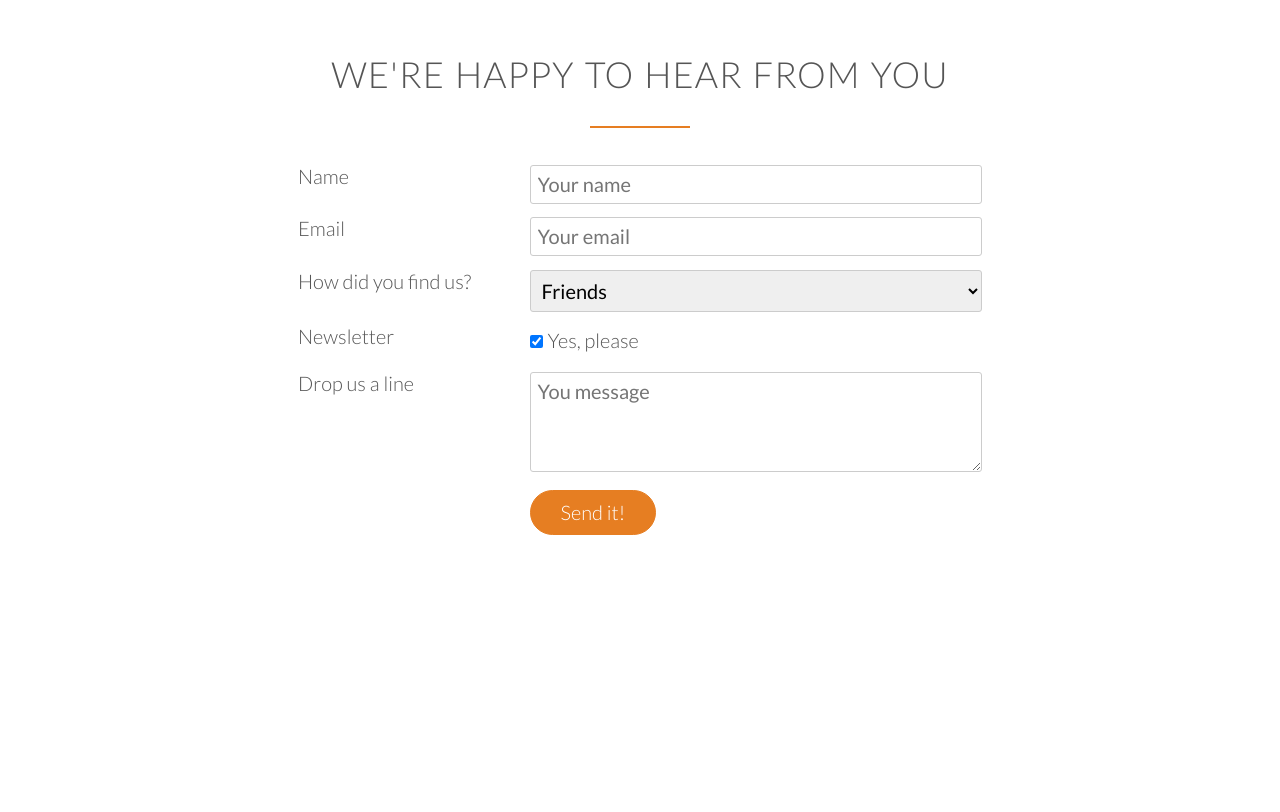
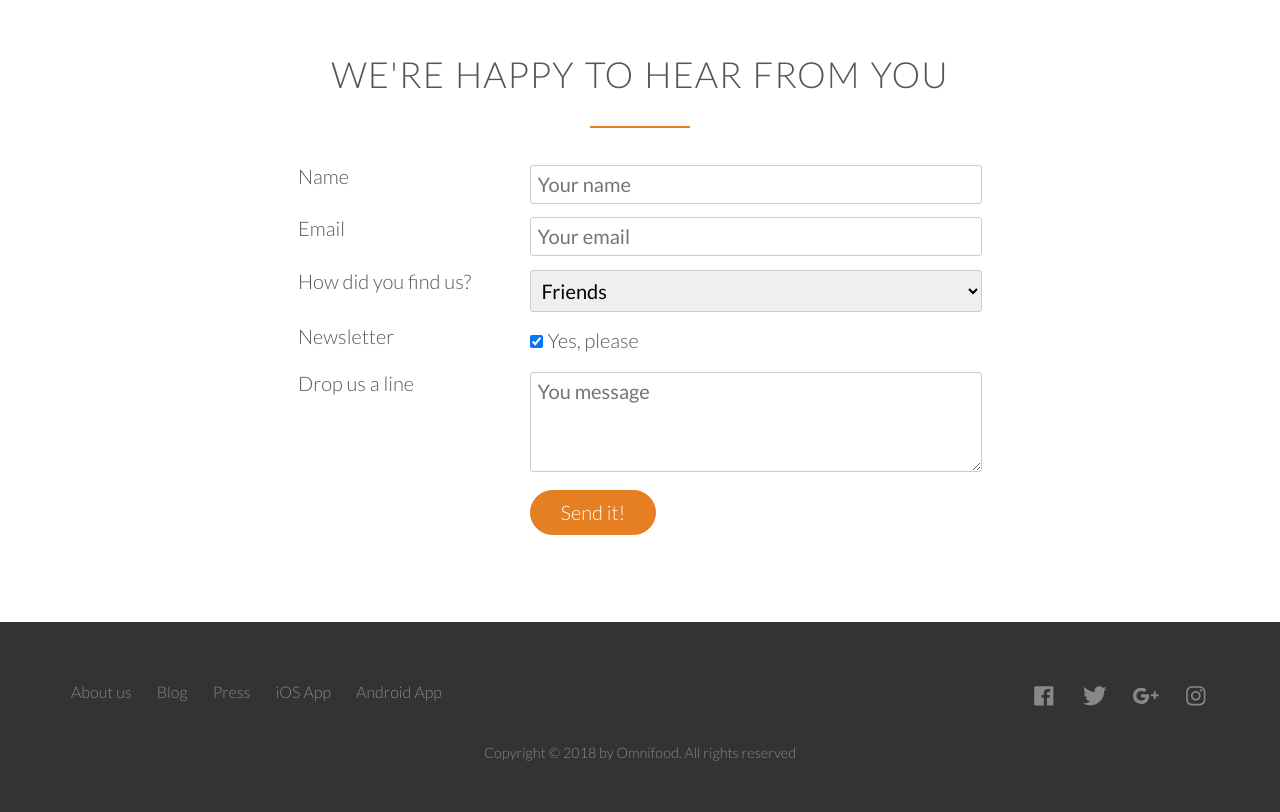
Before and after one commit to dipanshu08/omnifood, a plain HTML site: page index.html in a window 1280 px wide. Shown: the part 4614-5426 px from the top of the page. Before the commit the page ends 5236 px from the top, so only its background shows below. Drawn offline with nearby package versions, Linux system fonts and the light colour scheme.

Commit message:
added footer

```diff
--- a/index.html
+++ b/index.html
@@ -363,19 +363,31 @@
       </div>
     </section>
 
+    <footer>
+      <div class="row">
+        <div class="col span-1-of-2">
+          <ul class="footer-nav">
+            <li><a href="#">About us</a></li>
+            <li><a href="#">Blog</a></li>
+            <li><a href="#">Press</a></li>
+            <li><a href="#">iOS App</a></li>
+            <li><a href="#">Android App</a></li>
+          </ul>
+        </div>
+        <div class="col span-1-of-2">
+          <ul class="social-links">
+            <li><a href="#"><ion-icon name="logo-facebook"></ion-icon></a></li>
+            <li><a href="#"><ion-icon name="logo-twitter"></ion-icon></a></li>
+            <li><a href="#"><ion-icon name="logo-googleplus"></ion-icon></a></li>
+            <li><a href="#"><ion-icon name="logo-instagram"></ion-icon></a></li>
+          </ul>
+        </div>
+      </div>
+      <div class="row">
+        <p>Copyright &copy; 2018 by Omnifood. All rights reserved</p>
+      </div>
+    </footer>
+
   <script src="https://unpkg.com/ionicons@4.2.4/dist/ionicons.js"></script>
   </body>
 </html>
-
-
-<!--
-Section 7: Contact form
-Title: We're happy to hear from you
-
-Fields to include:
-Name
-Email
-How did you find us?
-Newsletter
-Drop us a line
--->
--- a/resources/css/style.css
+++ b/resources/css/style.css
@@ -480,3 +480,82 @@ input[type=checkbox] {
 *:focus {
   outline: none;
 }
+
+/* -----------------------------------------------
+  FOOTER
+----------------------------------------------- */
+
+footer {
+  background-color: #333;
+  padding: 50px;
+  font-size: 0.8em;
+
+}
+
+.footer-nav {
+  list-style: none;
+  float: left;
+}
+
+.social-links {
+  list-style: none;
+  float: right;
+}
+
+.footer-nav li,
+.social-links li {
+  display: inline-block;
+  margin-right: 20px;
+}
+
+.social-links li:last-child,
+.footer-nav li:last-child {
+  margin-right: 0;
+}
+
+.footer-nav li a:link,
+.footer-nav li a:visited,
+.social-links li a:link,
+.social-links li a:visited {
+  text-decoration: none;
+  border: 0;
+  color: #888;
+  transition: color 0.2s;
+}
+
+.footer-nav li a:hover,
+.footer-nav li a:active {
+  color: #ddd;
+}
+
+.social-links li a:link,
+.social-links li a:visited {
+  font-size: 1.6em;
+}
+
+[name=logo-facebook],
+[name=logo-twitter],
+[name=logo-googleplus],
+[name=logo-instagram] {
+  transition: color 0.2s
+}
+
+[name=logo-facebook]:hover {
+  color: #3b5998;
+}
+[name=logo-twitter]:hover {
+  color: #00aced;
+}
+[name=logo-googleplus]:hover {
+  color: #dd4b39;
+}
+[name=logo-instagram]:hover {
+  color: #517fa4;
+}
+
+footer p {
+  color: #888;
+  text-align: center;
+  font-size: 0.9em;
+  margin-top: 20px;
+}
```
